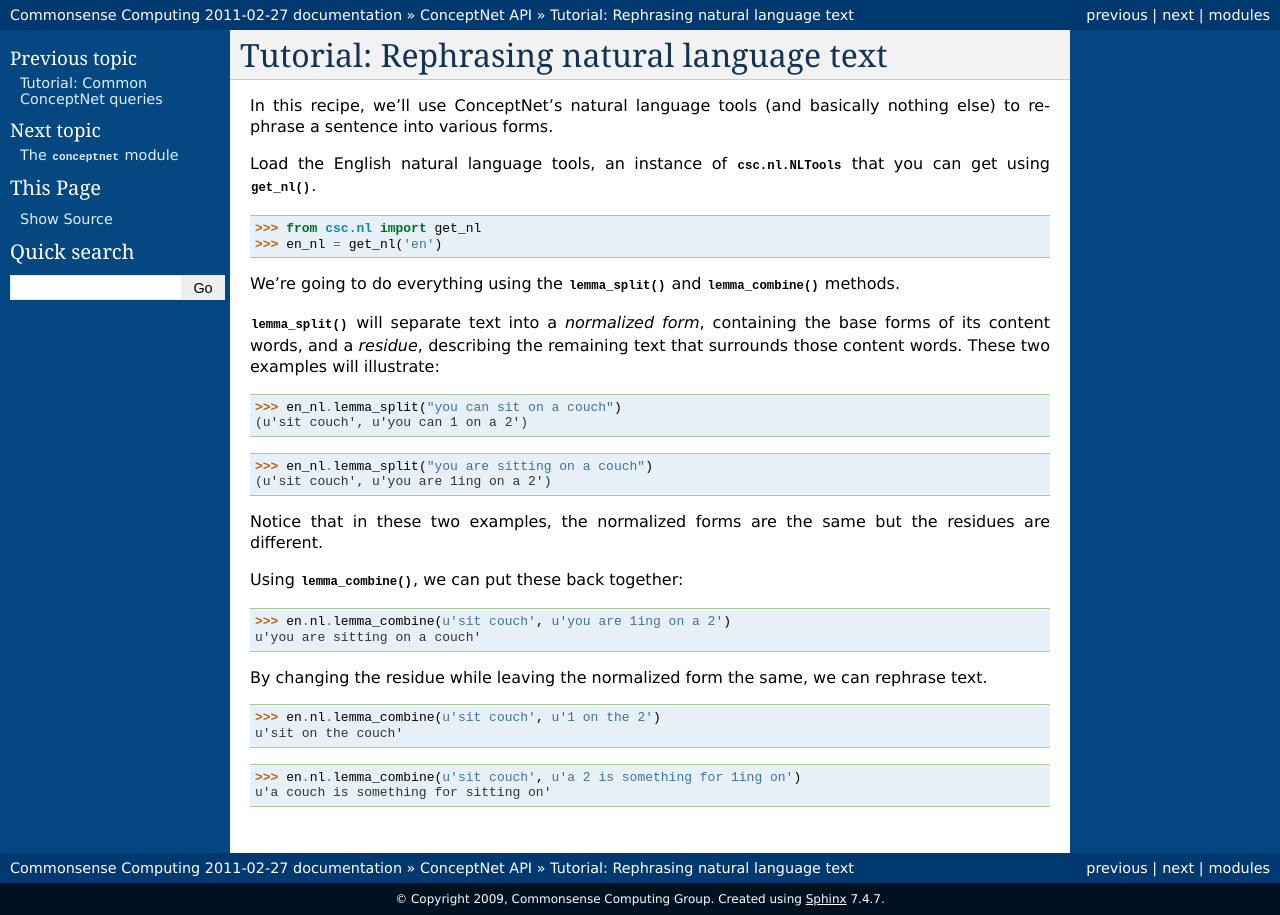
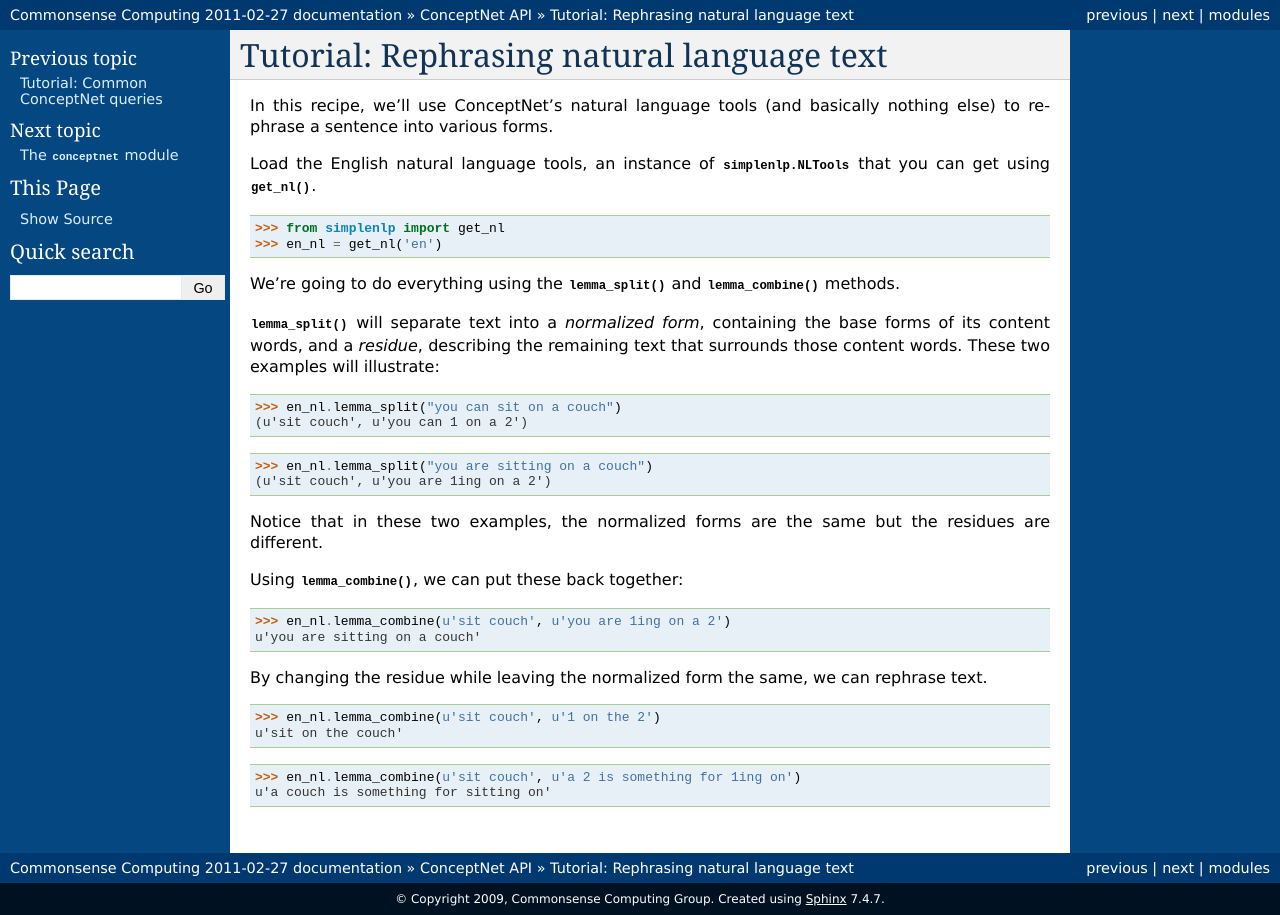
Before and after one commit to commonsense/omcs, a Sphinx documentation site: the page built from docs/conceptnet/tutorial_rephrase.rst, in a window 1280 px wide. Built offline with Sphinx 7.4.7, drawn with Linux system fonts in a browser that asks for light colours; pages that are not in the unit, such as notebooks, are missing from menus.

Commit message:
Continued updating docs to reflect new names

```diff
--- a/docs/recipes/rephrase.txt
+++ b/docs/recipes/rephrase.txt
@@ -2,9 +2,9 @@ In this recipe, we'll use ConceptNet's natural language tools (and basically
 nothing else) to rephrase a sentence into various forms.
 
 Load the English natural language tools, an instance of
-:class:`csc.nl.NLTools` that you can get using :meth:`get_nl`.
+:class:`simplenlp.NLTools` that you can get using :meth:`get_nl`.
 
->>> from csc.nl import get_nl
+>>> from simplenlp import get_nl
 >>> en_nl = get_nl('en')
 
 We're going to do everything using the :meth:`lemma_split` and
@@ -25,14 +25,14 @@ residues are different.
 
 Using :meth:`lemma_combine`, we can put these back together:
 
->>> en.nl.lemma_combine(u'sit couch', u'you are 1ing on a 2')
+>>> en_nl.lemma_combine(u'sit couch', u'you are 1ing on a 2')
 u'you are sitting on a couch'
 
 By changing the residue while leaving the normalized form the same, we can
 rephrase text.
 
->>> en.nl.lemma_combine(u'sit couch', u'1 on the 2')
+>>> en_nl.lemma_combine(u'sit couch', u'1 on the 2')
 u'sit on the couch'
 
->>> en.nl.lemma_combine(u'sit couch', u'a 2 is something for 1ing on')
+>>> en_nl.lemma_combine(u'sit couch', u'a 2 is something for 1ing on')
 u'a couch is something for sitting on'
```
